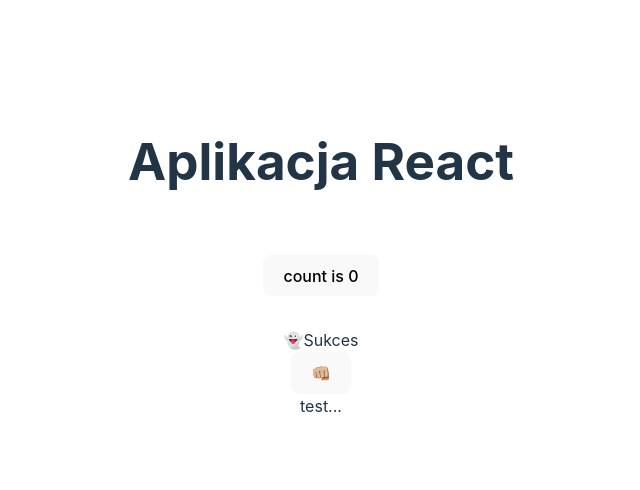
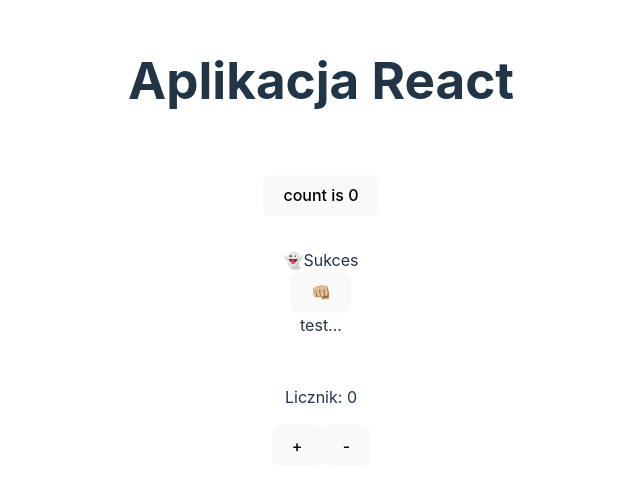
Before and after one commit to dev-com2020/js-2-vite, a React (Vite) app in the folder my-app/: page / in a window 1280 px wide. Shown: the part 142-632 px from the top of the page, without its empty margins (319-959 px from the left). Built offline with nearby package versions, Linux system fonts and the light colour scheme.

Commit message:
Dodano komponenty PersonScore i Counter oraz zaktualizowano App o nowe elementy

```diff
--- a/my-app/src/App.tsx
+++ b/my-app/src/App.tsx
@@ -1,6 +1,8 @@
 import { useState } from 'react'
 import './App.css'
 import { Alert } from './Alert'
+import { PersonScore } from './PersonScore'
+import { Counter } from './Counter'
 
 function App() {
   const [count, setCount] = useState(0)
@@ -17,6 +19,12 @@
       <Alert type='warning' heading='Sukces' closable>
         test...
       </Alert>
+      <div>
+        <PersonScore/>
+      </div>
+      <div className="card">
+        <Counter/>
+      </div>
       </>
   )
 }
--- /dev/null
+++ b/my-app/src/Counter.tsx
@@ -0,0 +1,30 @@
+import { useReducer } from "react"
+
+
+type State = { count: number}
+type Action = { type: 'increment' | 'decrement'}
+
+function reducer(state: State, action: Action):State {
+    switch (action.type) {
+        case 'increment':
+            return {count: state.count + 1}
+        case 'decrement':
+            return {count: state.count - 1}
+        default:
+            throw new Error('Błąd!')
+    }
+}
+
+export function Counter(){
+    const [state,dispatch] = useReducer(reducer, {count: 0})
+
+    return (
+        <>
+        <div>
+            <p>Licznik: {state.count}</p>
+            <button onClick={()=> dispatch({type: 'increment'})}>+</button>
+            <button onClick={()=> dispatch({type: 'decrement'})}>-</button>
+        </div>
+        </>
+    )
+}
--- /dev/null
+++ b/my-app/src/PersonScore.tsx
@@ -0,0 +1,9 @@
+import { useEffect } from "react";
+import { getPerson } from "./getPerson";
+
+export function PersonScore(){
+    useEffect(() => {
+        getPerson().then((person) => console.log(person))
+    }, [])
+    return null
+}
--- /dev/null
+++ b/my-app/src/getPerson.ts
@@ -0,0 +1,8 @@
+type Person = {
+    name: string
+}
+
+export function getPerson(): Promise<Person> {
+    return new Promise((resolve) => setTimeout(() => resolve(
+        {name: 'Tomek'}), 3000))
+}
```
